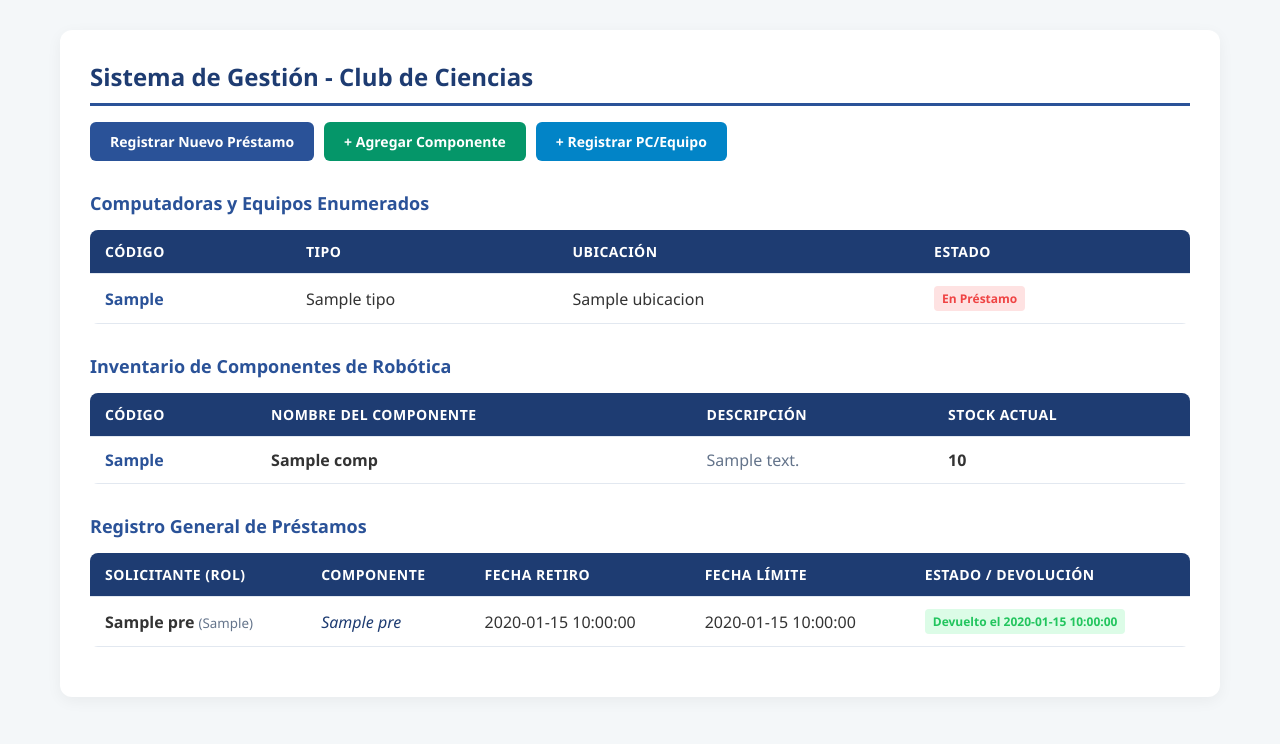
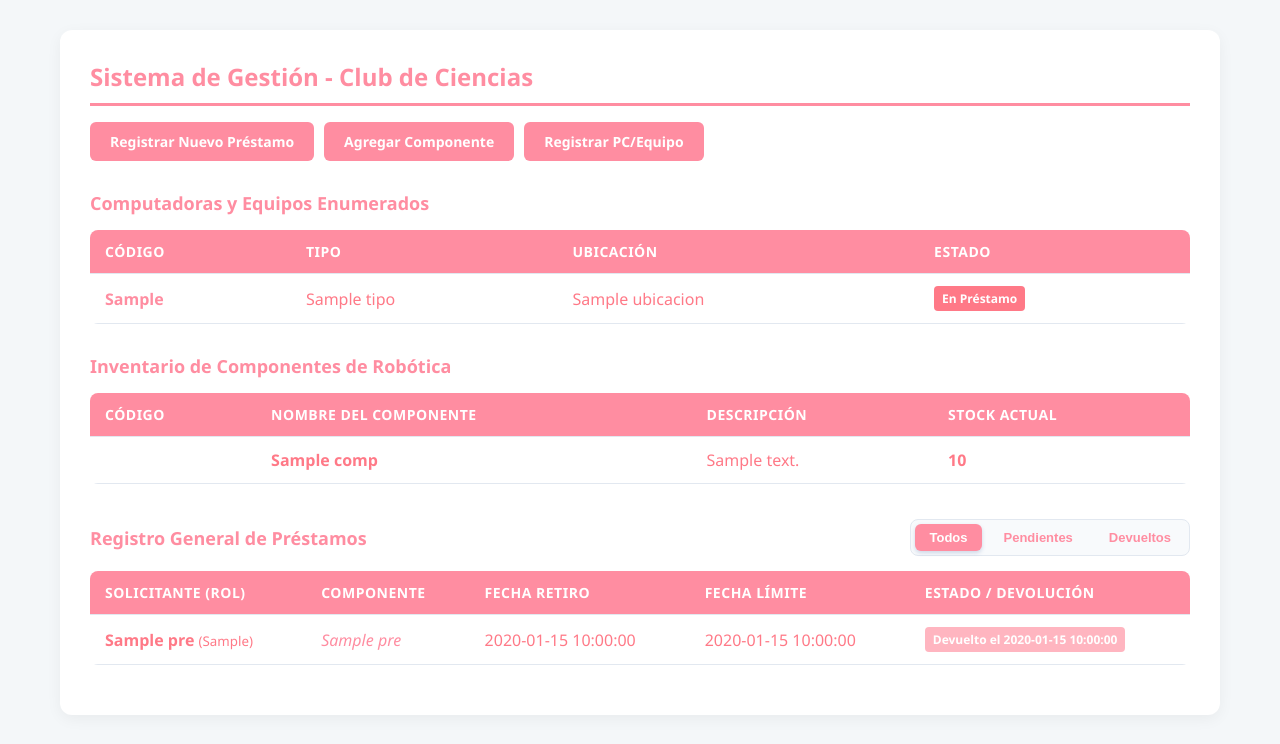
Before and after one commit to LaTlou13/proyectoDeJoaAntoYPia, a Flask app: template templates/index.html in a window 1280 px wide. Shown: the top 744 px of the page. Run offline with Flask 3, Linux system fonts and the light colour scheme; the template is opened without the code that fills it: most values are stand-ins (such as "Sample title", 1, 10 or a date in 2020).

Commit message:
Cambios varios viejos e interfaz 04/08

```diff
--- a/app.py
+++ b/app.py
@@ -86,18 +86,32 @@ def nuevo_prestamo():
         rol = request.form['rol']
         fecha_ret = request.form['fecha_retiro']
         fecha_fin = request.form['fecha_finalizacion']
-
-        lista_componentes = request.form.getlist('componentes')
         id_equipo = request.form.get('id_equipo')
 
         query_insert_comp = "INSERT INTO prestamos (nombre_solicitante, rol_solicitante, id_componente, fecha_retiro, fecha_finalizacion) VALUES (%s, %s, %s, %s, %s)"
-        query_stock = "UPDATE componentes SET stock = stock - 1 WHERE id_componente = %s"
+        query_stock = "UPDATE componentes SET stock = stock - %s WHERE id_componente = %s"
 
-        for id_comp in lista_componentes:
-            if id_comp:
-                cursor.execute(query_insert_comp, (nombre_solicitante, rol, id_comp, fecha_ret, fecha_fin))
-                cursor.execute(query_stock, (id_comp,))
+        for key, value in request.form.items():
+            if key.startswith('cantidad_'):
+                cantidad = int(value)
+                if cantidad > 0:
+                    id_comp = key.split('_')[1]
 
+                    # 1. Consultamos el stock actual real en la base de datos para evitar trampas o errores
+                    cursor.execute("SELECT stock FROM componentes WHERE id_componente = %s", (id_comp,))
+                    comp_db = cursor.fetchone()
+
+                    if comp_db and comp_db['stock'] >= cantidad:
+                        # Si hay suficiente stock, registramos y descontamos exactamente esa cantidad
+                        for _ in range(cantidad):
+                            cursor.execute(query_insert_comp, (nombre_solicitante, rol, id_comp, fecha_ret, fecha_fin))
+
+                        cursor.execute(query_stock, (cantidad, id_comp))
+                    else:
+                        # Opcional: si no alcanza el stock, podés ignorarlo o frenar la operación
+                        pass
+
+        # Procesar equipo si fue seleccionado
         if id_equipo:
             query_insert_equipo = "INSERT INTO prestamos (nombre_solicitante, rol_solicitante, id_equipo, fecha_retiro, fecha_finalizacion) VALUES (%s, %s, %s, %s, %s)"
             cursor.execute(query_insert_equipo, (nombre_solicitante, rol, id_equipo, fecha_ret, fecha_fin))
@@ -107,7 +121,6 @@ def nuevo_prestamo():
         cursor.close()
         conexion.close()
         return redirect(url_for('index'))
-
     else:
         cursor.execute("SELECT id_componente, nombre, stock FROM componentes WHERE stock > 0")
         componentes = cursor.fetchall()
--- a/templates/index.html
+++ b/templates/index.html
@@ -7,7 +7,7 @@
     body {
         font-family: 'Segoe UI', Arial, sans-serif;
         background-color: #f4f7f9;
-            color: #333;
+        color: #ff7987;
         margin: 0;
         padding: 30px;
     }
@@ -20,21 +20,21 @@
         box-shadow: 0 4px 15px rgba(0,0,0,0.05);
     }
     h1 {
-            color: #1e3c72;
-            border-bottom: 3px solid #2a5298;
+        color: #ff8da1;
+        border-bottom: 3px solid #ff8da1;
         padding-bottom: 10px;
         margin-top: 0;
         font-size: 24px;
     }
     h2 {
-            color: #2a5298;
+        color: #ff8da1;
         font-size: 18px;
         margin-top: 30px;
         margin-bottom: 15px;
     }
     .btn {
         display: inline-block;
-            background-color: #2a5298;
+        background-color: #ff8da1;
         color: white;
         padding: 10px 20px;
         text-decoration: none;
@@ -45,13 +45,13 @@
         border: none;
         cursor: pointer;
     }
-        .btn:hover { background-color: #1e3c72; }
+    .btn:hover { background-color: #ff8da1; }
     .btn-action {
         padding: 5px 12px;
         font-size: 12px;
-            background-color: #0284c7;
+        background-color: #ffb5c0;
     }
-        .btn-action:hover { background-color: #0369a1; }
+    .btn-action:hover { background-color: #ff8da1; }
     table {
         width: 100%;
         border-collapse: collapse;
@@ -65,7 +65,7 @@
         text-align: left;
     }
     th {
-            background-color: #1e3c72;
+        background-color: #ff8da1;
         color: white;
         font-weight: 600;
         font-size: 14px;
@@ -81,8 +81,46 @@
         font-size: 12px;
         font-weight: bold;
     }
-        .status-pending { background-color: #fee2e2; color: #ef4444; }
-        .status-done { background-color: #dcfce7; color: #22c55e; }
+    .status-pending { background-color: #ff7987; color: #fff; }
+    .status-done { background-color: #ffb5c0; color: #fff; }
+
+    .filter-container {
+        display: flex;
+        justify-content: space-between;
+        align-items: center;
+        margin-top: 35px;
+        margin-bottom: 15px;
+        flex-wrap: wrap;
+        gap: 15px;
+    }
+    .filter-buttons {
+        display: flex;
+        gap: 8px;
+        background: #f8fafc;
+        padding: 4px;
+        border-radius: 8px;
+        border: 1px solid #e2e8f0;
+    }
+    .btn-filter {
+        background: transparent;
+        color: #ff8da1;
+        border: none;
+        padding: 6px 14px;
+        font-size: 13px;
+        font-weight: 600;
+        border-radius: 6px;
+        cursor: pointer;
+        transition: all 0.2s ease;
+    }
+    .btn-filter:hover {
+        color: #ff8da1;
+        background: #edf2f7;
+    }
+    .btn-filter.active {
+        background: #ff8da1;
+        color: white;
+        box-shadow: 0 2px 4px rgba(42, 82, 152, 0.2);
+    }
 </style>
 </head>
 <body>
@@ -91,8 +129,8 @@
 
     <div style="margin-bottom: 25px; display: flex; gap: 10px;">
         <a href="/nuevo_prestamo" class="btn">Registrar Nuevo Préstamo</a>
-        <a href="/nuevo_componente" class="btn" style="background-color: #059669;">+ Agregar Componente</a>
-        <a href="/nuevo_equipo" class="btn" style="background-color: #0284c7;">+ Registrar PC/Equipo</a>
+        <a href="/nuevo_componente" class="btn" style="background-color: #ff8da1;">Agregar Componente</a>
+        <a href="/nuevo_equipo" class="btn" style="background-color: #ff8da1;">Registrar PC/Equipo</a>
     </div>
 
     <h2>Computadoras y Equipos Enumerados</h2>
@@ -108,7 +146,7 @@
             <tbody>
                 {% for eq in equipos %}
                 <tr>
-                    <td><strong style="color: #2a5298;">{{ eq.codigo_identificador }}</strong></td>
+                    <td><strong style="color: #ff8da1;">{{ eq.codigo_identificador }}</strong></td>
                     <td>{{ eq.tipo }}</td>
                     <td>{{ eq.ubicacion }}</td>
                     <td>
@@ -136,17 +174,25 @@
             <tbody>
                 {% for comp in componentes %}
                 <tr>
-                    <td><strong style="color: #2a5298;">{{ comp.id_componente }}</strong></td>
+                    <td><strong style="color: #fff;">{{ comp.id_componente }}</strong></td>
                     <td><strong>{{ comp.nombre }}</strong></td>
-                    <td style="color: #64748b;">{{ comp.descripcion }}</td>
+                    <td style="color: #ff7987;">{{ comp.descripcion }}</td>
                     <td><strong>{{ comp.stock }}</strong></td>
                 </tr>
                 {% endfor %}
             </tbody>
         </table>
 
-        <h2>Registro General de Préstamos</h2>
-        <table>
+        <div class="filter-container">
+    <h2 style="margin: 0;">Registro General de Préstamos</h2>
+    <div class="filter-buttons">
+        <button onclick="filtrarPrestamos('todos', this)" class="btn-filter active">Todos</button>
+        <button onclick="filtrarPrestamos('pendientes', this)" class="btn-filter">Pendientes</button>
+        <button onclick="filtrarPrestamos('devueltos', this)" class="btn-filter">Devueltos</button>
+    </div>
+</div>
+
+<table id="tabla-prestamos">
     <thead>
         <tr>
             <th>Solicitante (Rol)</th>
@@ -158,16 +204,16 @@
     </thead>
     <tbody>
         {% for pres in prestamos %}
-    <tr>
+        <tr data-estado="{{ 'devuelto' if pres.fecha_devolucion else 'pendiente' }}">
             <td>
                 <strong>{{ pres.nombre_solicitante }}</strong>
-            <small style="color: #64748b;">({{ pres.rol_solicitante }})</small>
+                <small style="color: #ff7987;">({{ pres.rol_solicitante }})</small>
             </td>
             <td>
                 {% if pres.componente_nom %}
-                <em style="color: #1e3c72;">{{ pres.componente_nom }}</em>
+                    <em style="color: #ff8da1;">{{ pres.componente_nom }}</em>
                 {% elif pres.equipo_cod %}
-                <strong style="color: #0284c7;">💻 Equipo {{ pres.equipo_cod }}</strong>
+                    <strong style="color: #ff7987;">Equipo {{ pres.equipo_cod }}</strong>
                 {% endif %}
             </td>
             <td>{{ pres.fecha_retiro }}</td>
@@ -186,6 +232,29 @@
         {% endfor %}
     </tbody>
 </table>
+
+<script>
+function filtrarPrestamos(tipo, botonSeleccionado) {
+    const botones = document.querySelectorAll('.btn-filter');
+    botones.forEach(btn => btn.classList.remove('active'));
+    botonSeleccionado.classList.add('active');
+
+    const filas = document.querySelectorAll('#tabla-prestamos tbody tr');
+    filas.forEach(fila => {
+        const estado = fila.getAttribute('data-estado');
+        if (tipo === 'todos') {
+            fila.style.display = '';
+        } else if (tipo === 'pendientes' && estado === 'pendiente') {
+            fila.style.display = '';
+        } else if (tipo === 'devueltos' && estado === 'devuelto') {
+            fila.style.display = '';
+        } else {
+            fila.style.display = 'none';
+        }
+    });
+}
+</script>
+        </table>
     </div>
 </body>
 </html>
```
Also changed, not shown: templates/nuevo_componente.html (+5 -5 lines), templates/nuevo_equipo.html (+5 -5 lines), templates/nuevo_prestamo.html (+20 -13 lines). Lines whose indentation alone changed are shown as unchanged.
